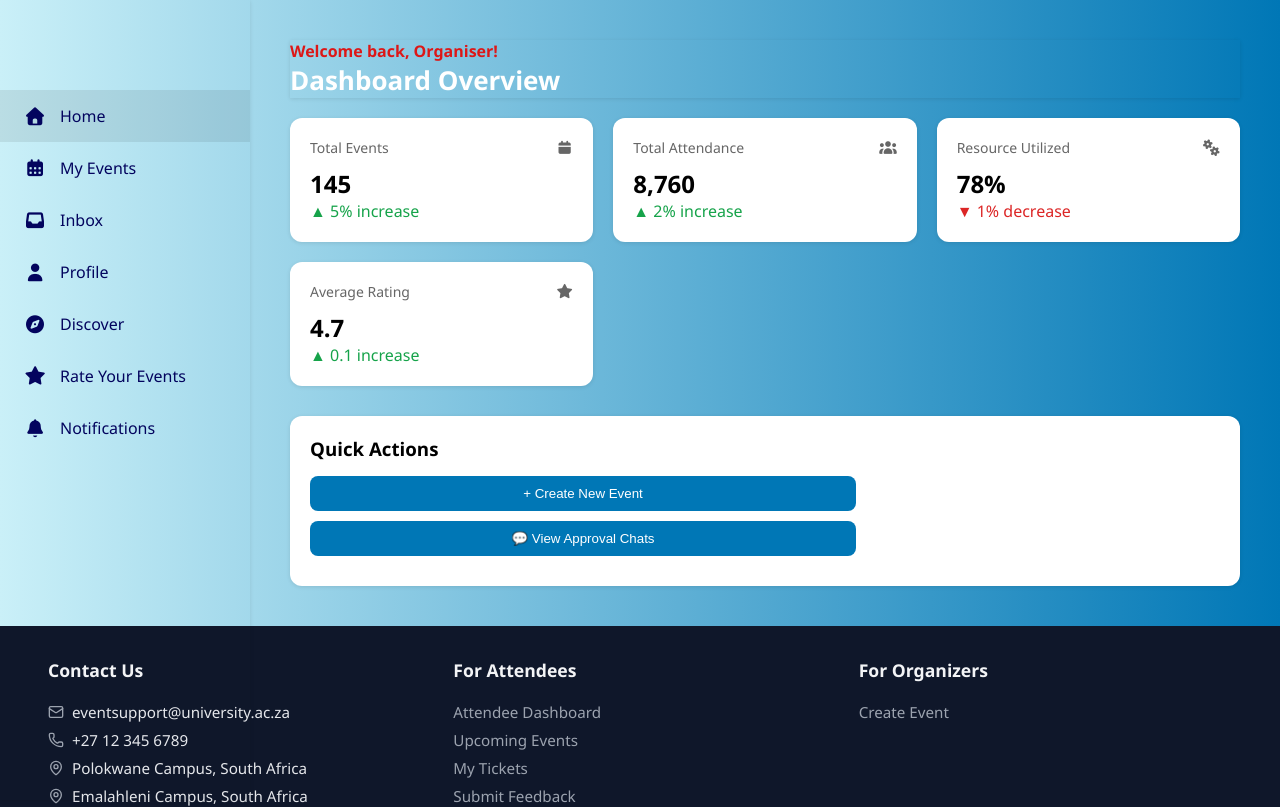
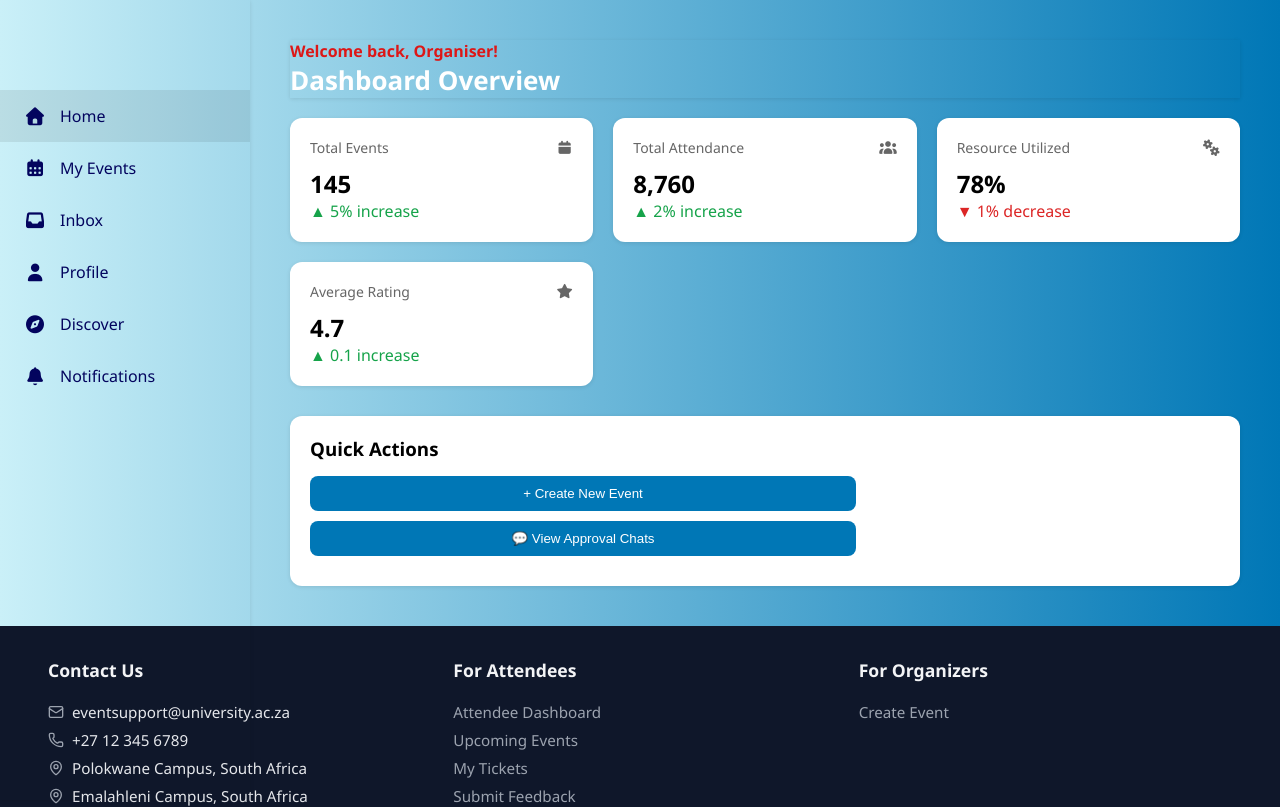
Before and after one commit to Ndivho-Ramatshimbila/FrontEndWeb2, a React (Vite) app: page /dashboard in a window 1280 px wide. Shown: the top 807 px of the page. Built offline with nearby package versions, Linux system fonts and the light colour scheme.

Commit message:
Removed the rate side bar to avoid redundancy

```diff
--- a/src/components/Sidebar.jsx
+++ b/src/components/Sidebar.jsx
@@ -44,11 +44,6 @@ const Sidebar = () => {
           <span>Discover</span>
         </NavLink>
 
-        <NavLink to="/rate-your-event" className="sidebar-item">
-        <i className="fas fa-star"></i>
-        <span>Rate Your Events</span>
-        </NavLink>
-
         {/* Notification Icon */}
         <div className="sidebar-item notification-icon" onClick={toggleNotifications}>
           <i className="fas fa-bell"></i>
```
